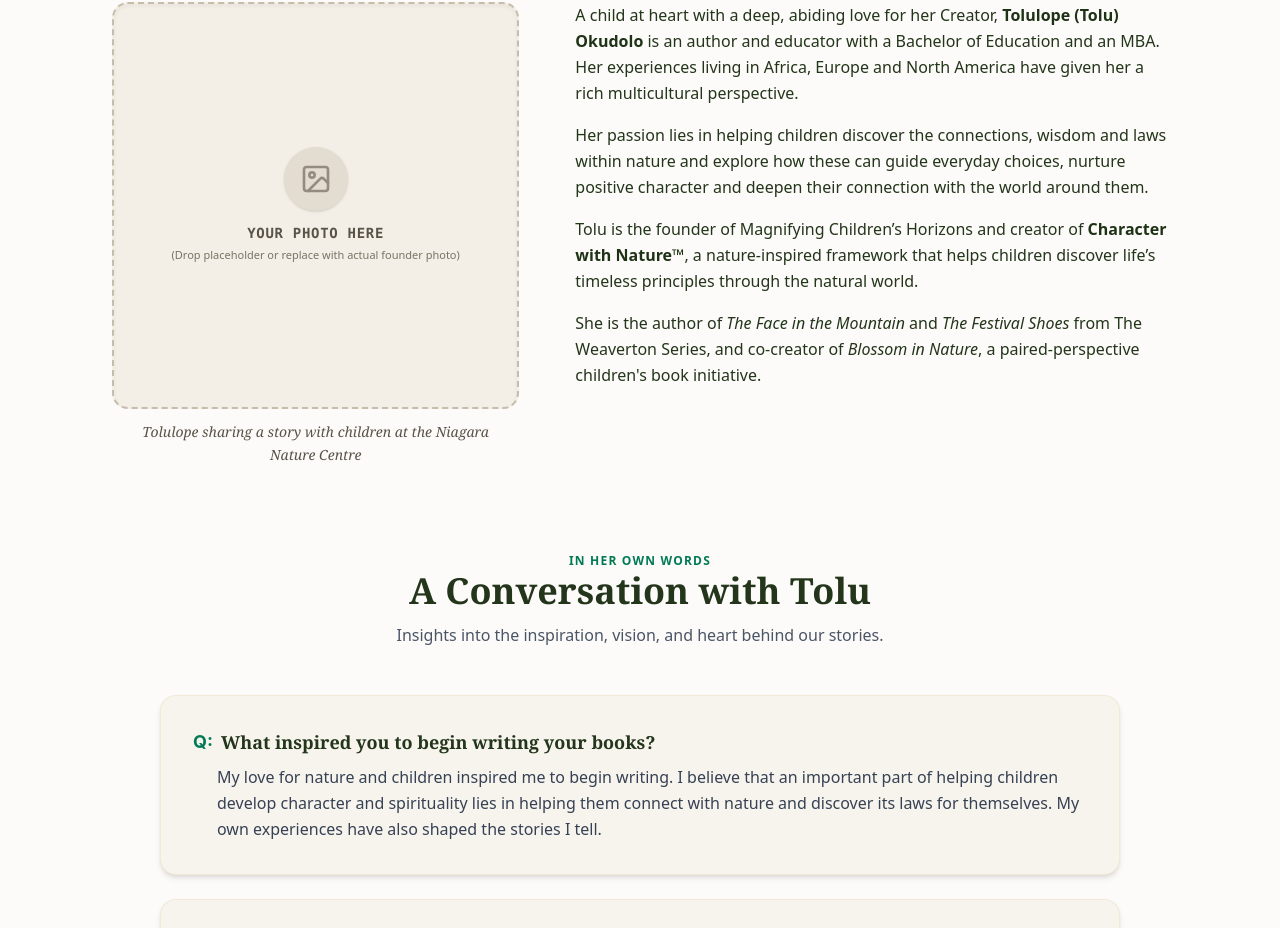
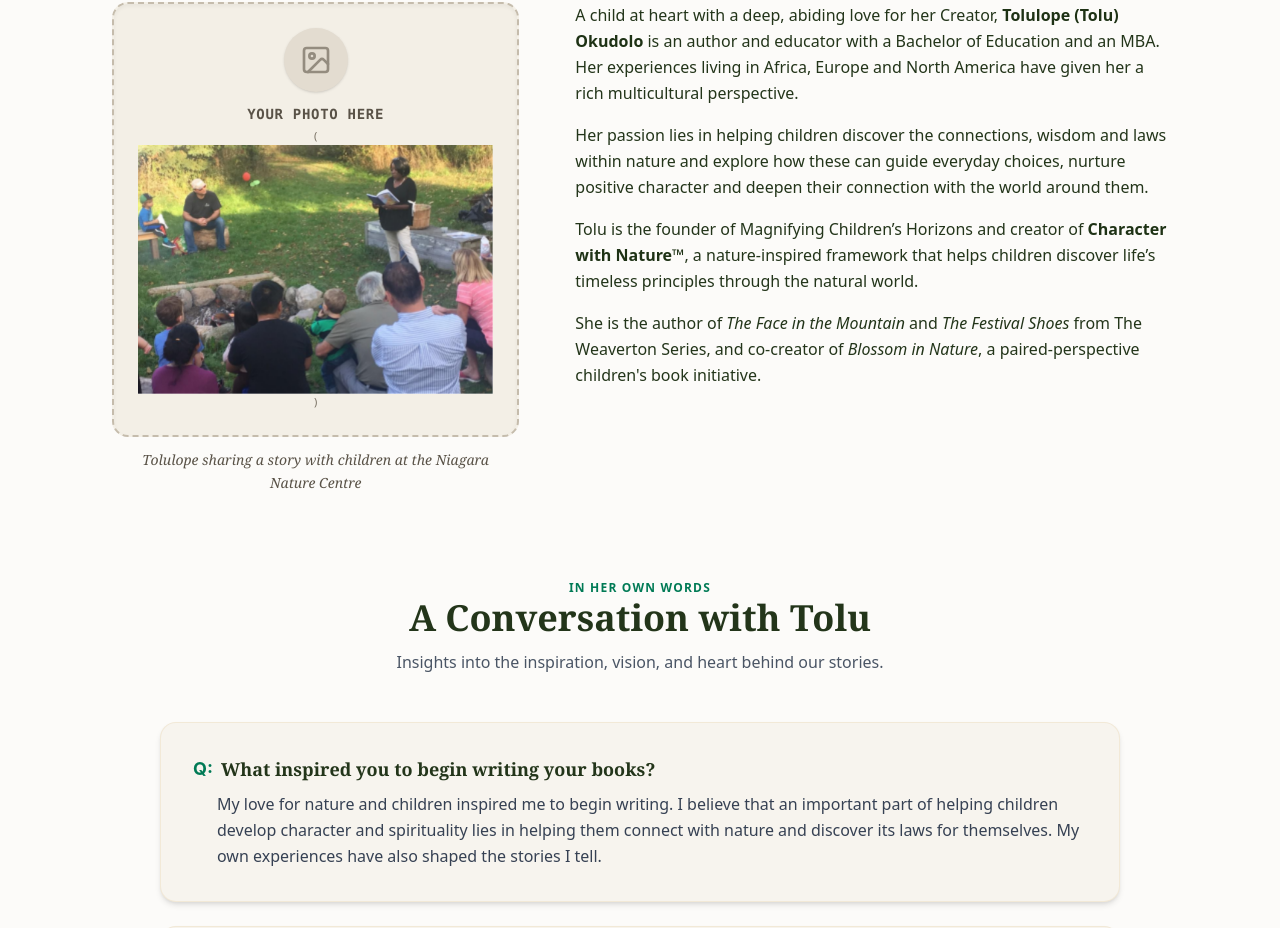
Before and after one commit to nnochirivincent/mch-platform, a React (Vite) app: page /about in a window 1280 px wide. Shown: the part 1775-2703 px from the top of the page. Built offline with nearby package versions, Linux system fonts and the light colour scheme.

Commit message:
new comit

```diff
--- a/src/components/About.jsx
+++ b/src/components/About.jsx
@@ -157,7 +157,10 @@ export default function About() {
                       YOUR PHOTO HERE
                     </div>
                     <div className="text-[11px] text-[#7a7265] mt-1">
-                      (Drop placeholder or replace with actual founder photo)
+                      (<img
+                         src="/about-tolu.png"
+                          alt="Bush Forest Teaching"
+                      />)
                     </div>
                   </div>
                   <p className="text-xs sm:text-sm text-[#595247] italic text-center leading-relaxed px-2 font-serif">
```
Also changed, not shown: public/about-tolu.png (added).
